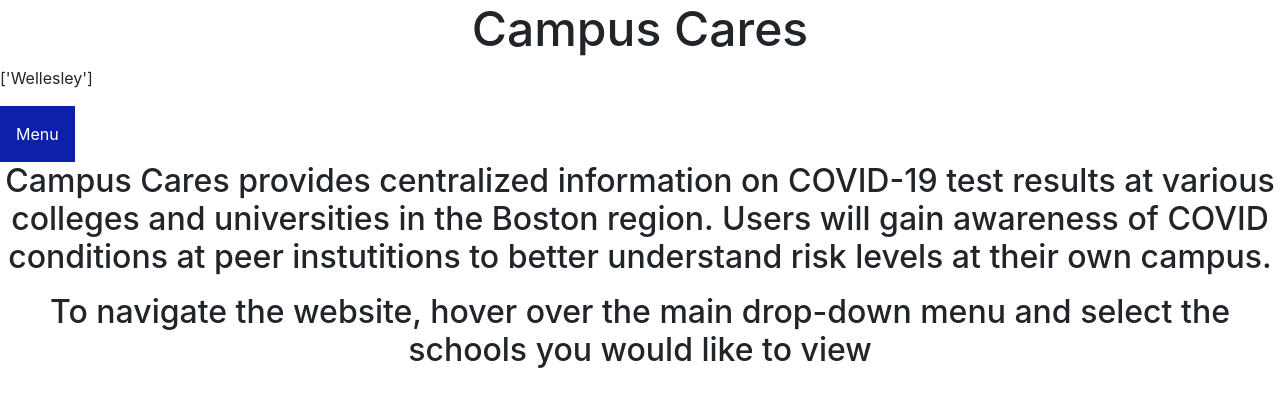
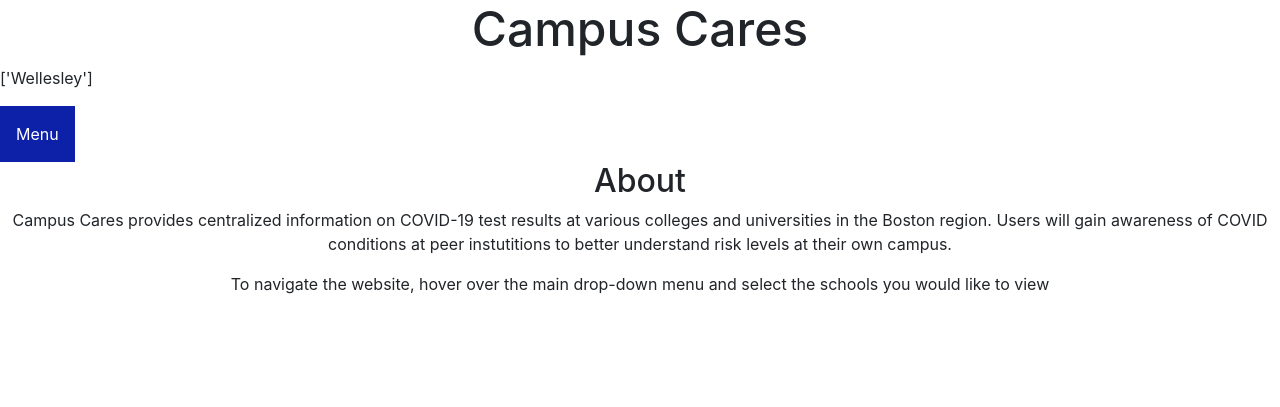
Before and after one commit to annalieb/CampusTracker, a Flask app: page /wellesley in a window 1280 px wide. Shown: the top 407 px of the page. Run offline with Flask 2, Linux system fonts and the light colour scheme; data that the repository does not hold is empty; some libraries are stand-ins or nearby versions.

Commit message:
Update wellesley.html

```diff
--- a/templates/wellesley.html
+++ b/templates/wellesley.html
@@ -38,7 +38,7 @@
   </div>
 
   <div class="About">
-    <h2 id="aboutSection>About</h2>
+    <h2>About</h2>
     <p id="aboutText">Campus Cares provides centralized information on COVID-19 test results at various colleges and universities in the Boston region.
     Users will gain awareness of COVID conditions at peer instutitions to better understand risk levels at their own campus.</p>
     <p id="Instructions">To navigate the website, hover over the main drop-down menu and select the schools you would like to view</p>
```
